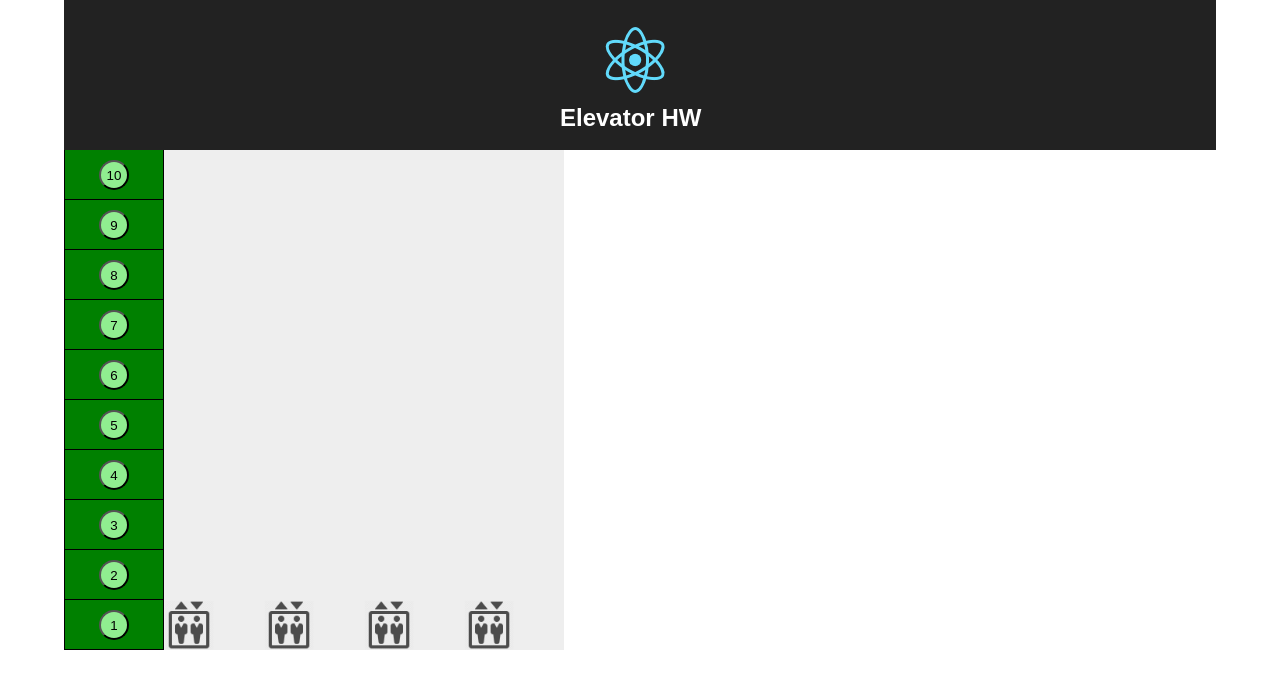
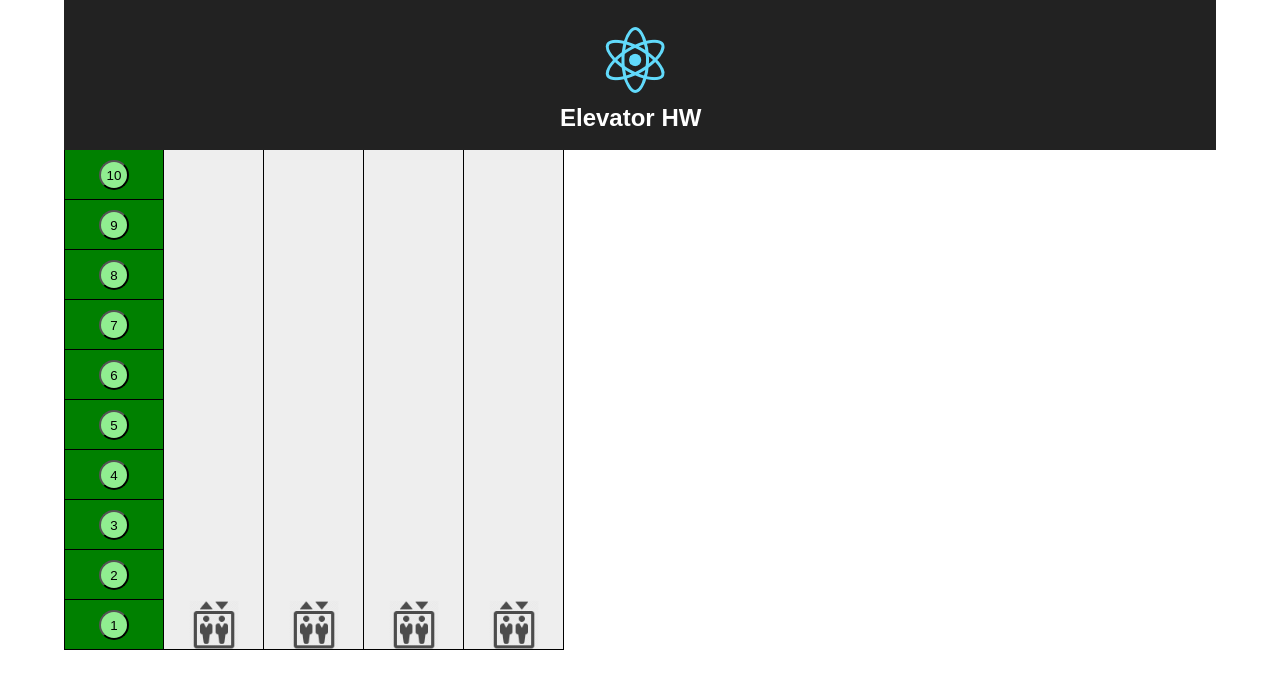
Before and after one commit to Mozart100/react-elevators, a React (Create React App) app: page / in a window 1280 px wide. Shown: the top 688 px of the page. Built offline with nearby package versions, Linux system fonts and the light colour scheme.

Commit message:
elevator style

```diff
--- a/src/components/building.js
+++ b/src/components/building.js
@@ -1,16 +1,17 @@
 import React, { Component } from 'react';
 import PropTypes from 'prop-types';
 import { connect } from 'react-redux';
+import Floors from './floors';
 import Elevator from './elevator';
-import Floors from './floors';
+import Elevators from './elevators';
 import { initializeElevators } from '../action/elevatorAction';
 
 
-const elevatorStyle = {
-  background: '#eee',
-  width: '100px',
-  float: 'left'
-}
+// const elevatorStyle = {
+//   background: '#eee',
+//   width: '100px',
+//   float: 'left'
+// }
 
 class Building extends Component {
 
@@ -48,7 +49,12 @@ class Building extends Component {
       <div >
         <Floors amountOfFloors={amountOfFloors} />
 
-        {this.state.elevators.map(e => <div key={e} style={{ ...elevatorStyle, height }}><Elevator componentId={e} componentHeight={componentHeight} amountOfFloors={amountOfFloors} /></div>)}
+        {/* <Elevators /> */}
+        <ul className="elevators">
+          {this.state.elevators.map(e => <li key={e} style={{ height }}><Elevator componentId={e} componentHeight={componentHeight} amountOfFloors={amountOfFloors} /></li>)}
+          {/* {this.state.elevators.map(e => <li key={e} style={{ ...elevatorStyle, height }}><Elevator componentId={e} componentHeight={componentHeight} amountOfFloors={amountOfFloors} /></li>)} */}
+        </ul>
+        {/* {this.state.elevators.map(e => <div key={e} style={{ ...elevatorStyle, height }}><Elevator componentId={e} componentHeight={componentHeight} amountOfFloors={amountOfFloors} /></div>)} */}
 
       </div >
     );
--- a/src/components/elevator.js
+++ b/src/components/elevator.js
@@ -4,23 +4,13 @@ import PropTypes from 'prop-types';
 import elevatorImage from './Images/elv.png';
 import { elevatorFloorChanged } from '../action/elevatorAction'
 import soundFile from '../components/Audio/ding.mp3'
-
-
-
-
-const bodyStyle = {
-  width: 50,
-  margin: '0 auto',
-  position: 'relative',
-};
+import './style/elevator-style.css'
 
 
 class Elevator extends Component {
 
   constructor(props) {
     super(props);
-
-    // this.sound = new Audio(soundFile);
 
     this.state = {
       id: this.props.componentId,
@@ -30,7 +20,8 @@ class Elevator extends Component {
       top: 0,
       delay: -1,
       amountOfFloors: this.props.amountOfFloors,
-      componentHeight: this.props.componentHeight
+      componentHeight: 50
+      // componentHeight: this.props.componentHeight
 
     }
   }
@@ -129,10 +120,11 @@ class Elevator extends Component {
   }
 
   render() {
-    const { top, componentHeight: height } = this.state;
-    const mystyle = { ...bodyStyle, top, height };
+    const { top } = this.state;
+    // const mystyle = { ...bodyStyle, top, height };
     return (
-      <img src={elevatorImage} style={{ ...mystyle }} />
+      <img className="elevator" src={elevatorImage}  style={{top}}/>
+      // <img className="elevator" src={elevatorImage} style={{ ...mystyle }} />
     );
   }
 }
--- a/src/components/elevators.js
+++ b/src/components/elevators.js
@@ -1,11 +1,15 @@
 import React, { Component } from 'react';
+import PropTypes from 'prop-types';
+import { connect } from 'react-redux';
+import Elevator from './elevator';
+
 
 class Elevators extends Component {
   render() {
     return (
       <ul className="elevators">
-        {this.state.elevators.map(elevator =>
-        <Floor key={elevator} componentHeight={this.state.componentHeight} componentId={elevator} clicked={this.elevatorRequested.bind(elevator)}/> )}
+        {/* {this.state.elevators.map(elevator =>
+        <Elevator key={elevator} componentHeight={this.state.componentHeight} componentId={elevator} clicked={this.elevatorRequested.bind(elevator)}/> )} */}
       </ul>
   );
   }
@@ -16,4 +20,5 @@ const mapStateToProps = state => ({
   // designatedFloor: state.elevetorReducer.elevatorInstruction.designatedFloor,
 });
 
-export default connect(mapStateToProps, { elevatorFloorChanged })(Elevators);
+export default connect(mapStateToProps, {  })(Elevators);
+// export default connect(mapStateToProps, { elevatorFloorChanged })(Elevators);
--- /dev/null
+++ b/src/components/style/elevator-style.css
@@ -0,0 +1,22 @@
+
+ul.elevators{
+  list-style:none;
+}
+
+ul.elevators li {
+  background: #eee;
+  width: 100px;
+  float: left;
+  border-right: 1px solid black;
+  border-bottom: 1px solid black;
+}
+
+
+img.elevator{
+  width: 50px;
+  margin: 0 auto;
+  position: relative;
+  box-sizing:border-box;
+  text-align:center;
+  left:25%;
+}
```
